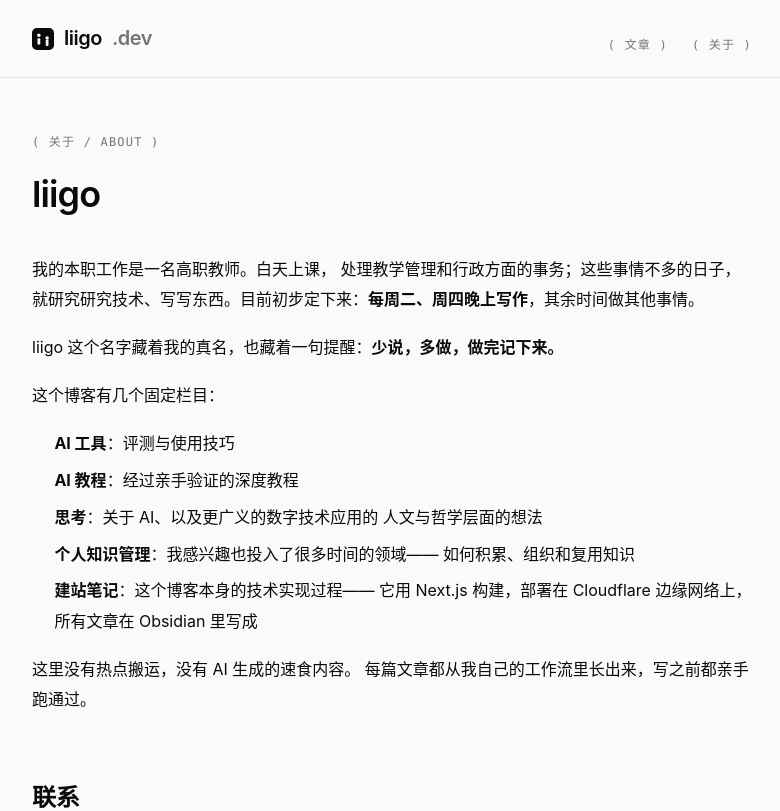
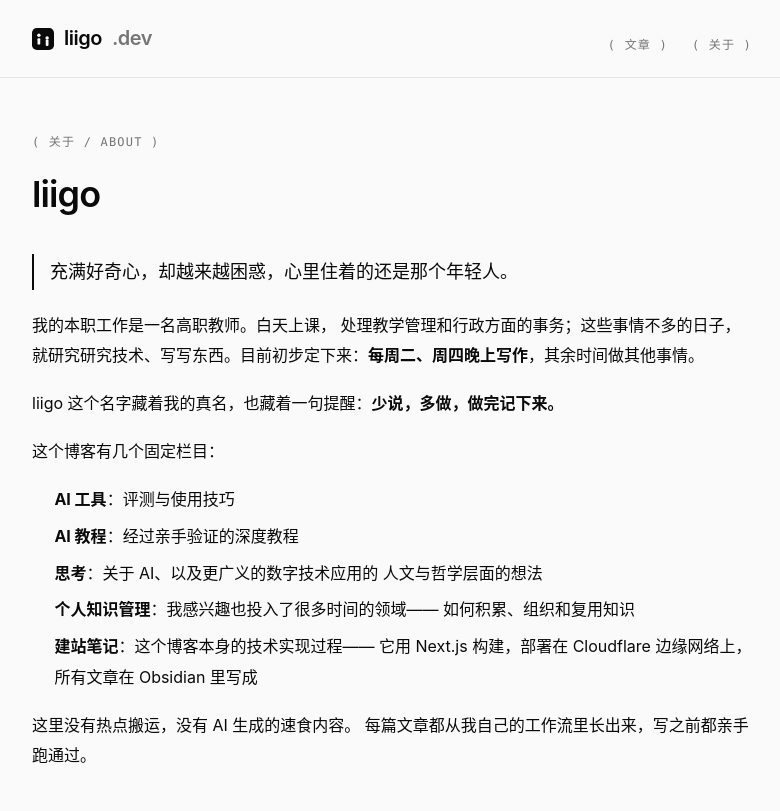
Before and after one commit to glfruit/liigo-blog, a Next.js app: page /about in a window 1280 px wide. Shown: the top 811 px of the page, without its empty margins (248-1028 px from the left). Built offline with nearby package versions, Linux system fonts and the light colour scheme.

Commit message:
vault backup: 2026-09-09 10:49:18

```diff
--- a/app/about/page.tsx
+++ b/app/about/page.tsx
@@ -16,6 +16,9 @@ export default function AboutPage() {
       </h1>
 
       <div className="prose-liigo mt-10">
+        <p className="border-l-2 border-ink pl-4 text-lg leading-loose">
+          充满好奇心，却越来越困惑，心里住着的还是那个年轻人。
+        </p>
         <p>
           我的本职工作是一名高职教师。白天上课，
           处理教学管理和行政方面的事务；这些事情不多的日子，
```
